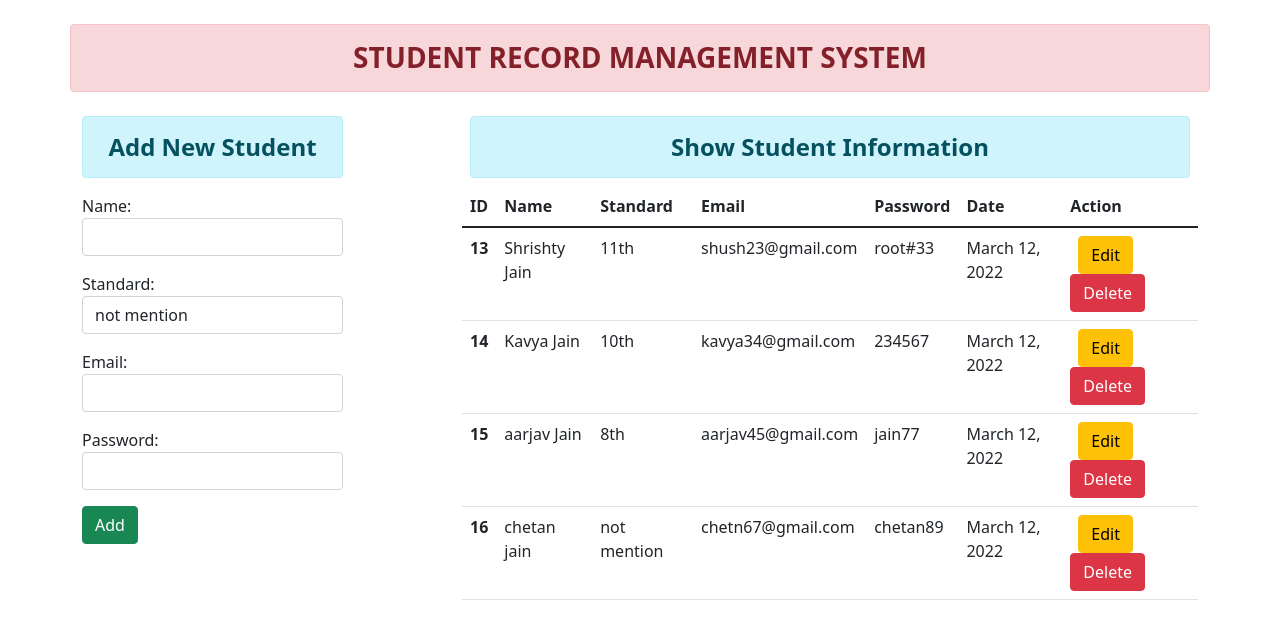
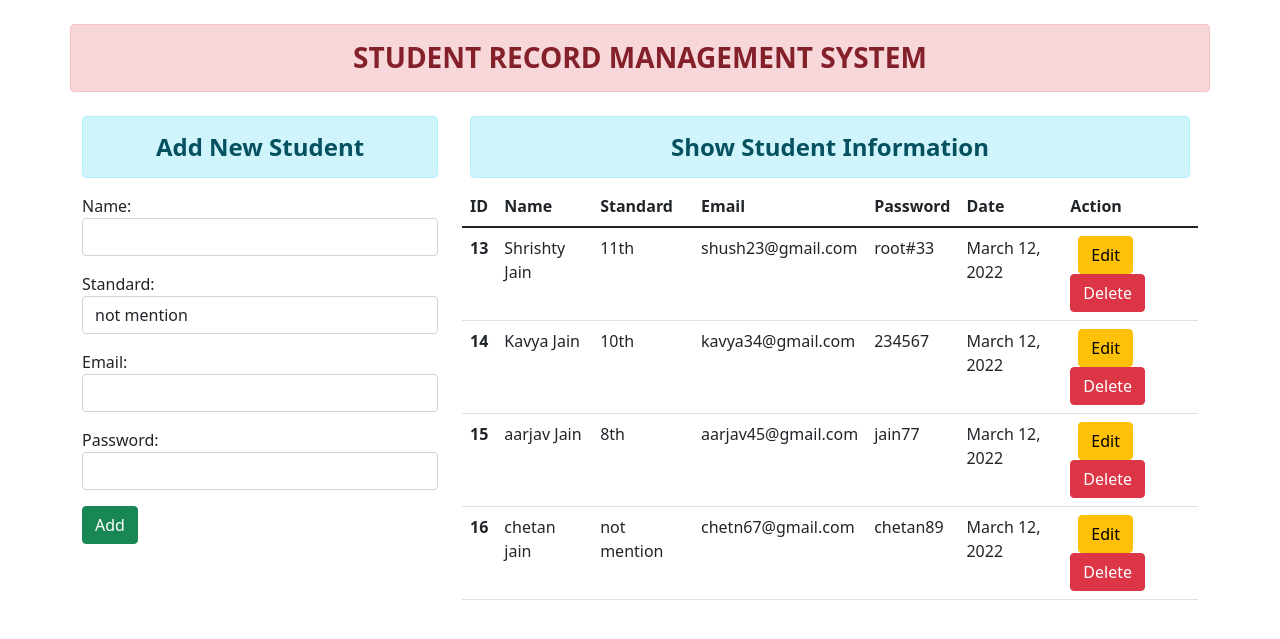
Before and after one commit to shrishty2510/Student-Record-Application, a Django app: page / in a window 1280 px wide. Shown: the top 639 px of the page. Run offline with Django 3.2, Linux system fonts and the light colour scheme; data comes from the database, SQL or seed files in the repository.

Commit message:
Update home.html

```diff
--- a/core/templates/core/home.html
+++ b/core/templates/core/home.html
@@ -13,7 +13,7 @@
         <div class="row ">
             <h3 class='alert alert-danger text-center mt-4'><b>STUDENT  RECORD  MANAGEMENT  SYSTEM</b></h3>
             {% block content %}
-            <div class="col-sm-3 ">
+            <div class="col-sm-4 ">
                 <h4 class='alert alert-info text-center mt-2'><b>Add New Student</b></h4>
 
                 <form action="" method="POST" novalidate>
@@ -34,7 +34,7 @@
 
             </div>
 
-            <div class="col-sm-8 offset-1">
+            <div class="col-sm-8 ">
                 <h4 class='alert alert-info text-center m-2'><b>Show Student Information</b></h4>
                 {% if stu %}
                 <table class="table table-hover">
```
